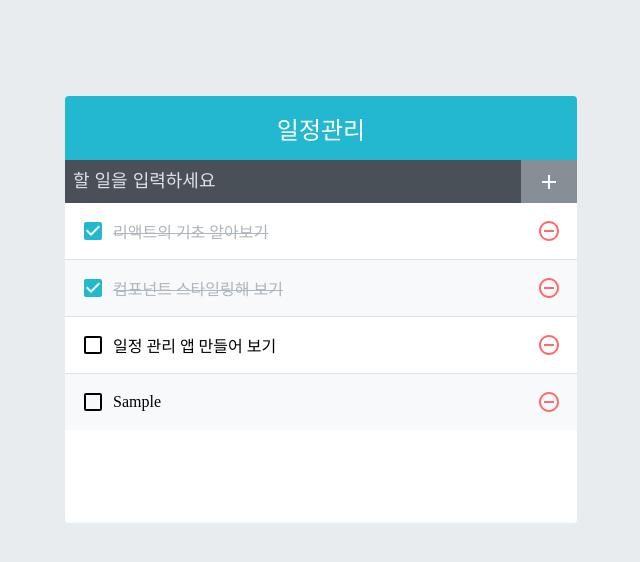
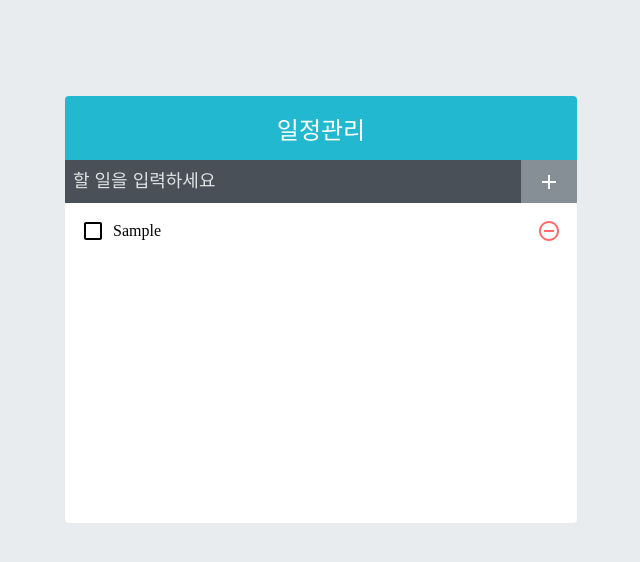
Before and after one commit to yusunghyun/todo-react, a React (Create React App) app in the folder todo-react2/: page / in a window 1280 px wide. Both pictures are taken after typing "Sample" into the empty fields and a click on the button 868 px from the left and 181 px from the top of the page. Shown: the top 562 px of the page, without its empty margins (319-959 px from the left). Built offline with nearby package versions, Linux system fonts and the light colour scheme; the HTML template or start-up script is replaced by a standard one.

Commit message:
최적화

```diff
--- a/todo-react2/package.json
+++ b/todo-react2/package.json
@@ -8,7 +8,8 @@
     "react": "^16.10.2",
     "react-dom": "^16.10.2",
     "react-icons": "^3.7.0",
-    "react-scripts": "3.2.0"
+    "react-scripts": "3.2.0",
+    "react-virtualized": "^9.21.1"
   },
   "scripts": {
     "start": "react-scripts start",
--- a/todo-react2/src/App.js
+++ b/todo-react2/src/App.js
@@ -1,51 +1,64 @@
-import React,{useState,useCallback,useRef} from 'react';
-import TodoTemplate from "./components/TodoTemplate";
+import React, { useState, useCallback, useRef } from 'react';
+import TodoTemplate from './components/TodoTemplate';
 import TodoInsert from './components/TodoInsert';
 import TodoList from './components/TodoList';
 
 
+
 const App = () => {
+  const [todos, setTodos] = useState([]); //빈배열로 시작
 
-  const [todos,setTodos]=useState([
-    { id:1,text:'리액트의 기초 알아보기',checked:true},
-    { id:2,text:'컴포넌트 스타일링해 보기',checked:true},
-    { id:3,text:'일정 관리 앱 만들어 보기',checked:false}
-  ]);
+  const nextId = useRef(1); //useState(1)는 낭비이므로 ref로 하자(=초기값)
 
-  const nextId = useRef(4); //useState(4)는 낭비이므로 ref로 하자
-
-  const onInsert = useCallback(
+  const insertText = useCallback( //useState랑 비슷한데 useCallback()을 겉면에 추가하긴함 ㅋ 그 뭐시냐 ,[] 할수있는기능이 좋아서 쓰는듯 ㅇ.ㅇ
+    // TodoInsert.js로 보낼놈 만들기 ( 내용 입력 PART )
     text => {
-      const todo = {
-        id:nextId.current,
+      const a = { //틀, 객체니까 대입이 : 이거인거다 ㅋㅋㅋ
+        id: nextId.current,
         text,
-        checked:false
+        checked: false,
       };
-      setTodos(todos.concat(todo));
-      nextId.current += 1;// nextId 1씩 더하기
-    },[todos]
+      setTodos(todos => todos.concat(a)); //빈배열에 더하고 거기에 계속 더할 예정 , 원래 use~는 값넣는건데 여기서는 실행&선언이라고 생각하자
+      nextId.current += 1; // nextId 1씩 더하기 useRef사용할 때 .current는 그냥 국룰인거 같다.. 현재값이라고 생각하자
+    },
+    [], //[todos]에서 todos 뺀다음 21번줄 setTodos()에 ()=>이었는데 todos => 로바꿈. 피라미터에 [todos]를 하면 바뀔때마다 새 함수를 만든대!
   );
 
   const onRemove = useCallback(
+    // TodoListItem.js로 보낼놈 만들기 TodoList.js 거쳐야댐 ㅋㅋ( 삭제 담당 )
     id => {
-      setTodos(todos.filter( (inPut)=> inPut.id !== id) )
-    },[todos]
+      setTodos(todos => todos.filter(inPut => inPut.id !== id)); //todos라는 원본배열?에 필터링을 한 새로운 배열을 삽입함. 인자가 id일뿐 id작동과 관계x
+    },
+    [], //[todos]에서 todos 뺀다음 30번줄 setTodos()에 todos => 추가함.
   );
 
   const onToggle = useCallback(
-    id=>{
+    // TodoListItem.js로 보낼놈 만들기 TodoList.js 거쳐야댐 ㅋㅋ( 체크 담당 )
+    id => { //뜻 : 위 filter와 비슷하지만 id가 같은놈이 있으면 checked를 뒤집어서 새로 만들어서 반환해줌.
       setTodos(
-        todos.map(todo=>
-          todo.id===id ? {...todo,checked:!todo.checked}:todo) //todo.id랑id가 다르면 들어온 todo가 똑같은 todo로 탈출.
+        todos =>
+          todos.map(a =>
+            a.id === id
+              ? {
+                  ...a,
+                  checked: !a.checked, //체크드를 뒤집는다.
+                }
+              : a,
+          ), //todo.id랑id가 다르면 들어온 todo가 똑같은 todo로 탈출.
       );
-    },[todos],
-  )
+    },
+    [], //[todos]에서 todos 뺀다음 38번줄 setTodos()에 todos => 추가함.
+  );
 
   return (
     <div>
       <TodoTemplate>
-        <TodoInsert onInsert={onInsert}/>
-        <TodoList todos={todos} onRemove = {onRemove} onToggle={onToggle}/>
+        <TodoInsert
+          a={
+            insertText
+          } /* 설명 : 좌항a는 보낼 이름. 우항{insertText}는 보낼 a의 내용 . todoInsert로 넘길꺼.*/
+        />
+        <TodoList todos={todos} onRemove={onRemove} onToggle={onToggle} />
       </TodoTemplate>
     </div>
   );
--- a/todo-react2/src/components/TodoInsert.js
+++ b/todo-react2/src/components/TodoInsert.js
@@ -1,20 +1,32 @@
-import React ,{useState,useCallback}from 'react';
-import {MdAdd} from 'react-icons/md'; // MdAdd라는 아이콘을 쓴다!
-import './TodoInsert.scss'
+import React, { useState, useCallback } from 'react';
+import { MdAdd } from 'react-icons/md'; // MdAdd라는 아이콘을 쓴다!
+import './TodoInsert.scss';
 
-const TodoInsert = ({onInsert}) => {
+const TodoInsert = ({ a }) => {
+  //여기있는 {onInsert}는 상위에서 받아오는 겨 !
 
-    const [value,setValue]=useState('');
+  const [value, setValue] = useState(''); // 입력창의 기본값
 
-    const onChange=useCallback(e=>{setValue(e.target.value);},[]);
+  const onChange = useCallback(e => {
+    setValue(e.target.value);
+  }, []); //입력창 내용을 value로 추적하도록. ,[] 해서 한번만 만들어놔도 잘 작동되더라
 
-    const onSubmit = useCallback(e=>{onInsert(value);setValue('');
-        e.preventDefault();/*onSubmit은 새로고침을 발생시켜 이를 방지용*/},
-        [onInsert,value]); // submit:엔터가능새로고침발생폼에넣기,click:엔터따로버튼에넣기
+  const onSubmit = useCallback(
+    e => {
+      a(value); // a = {oninsertText} 이니까 value 들어가면 틀도 만들어지고 nextid+=1 도 이루어짐.
+      setValue('');//다시 입력창 초기화
+      e.preventDefault(); /*onSubmit은 새로고침을 발생시켜 이를 방지용 외워 국룰 */
+    },
+    [a, value], // 입력에 따라 실시간 패치를 해야하니까 갑자기 엔터박아도 목록에 들어갈 수 있도록. a 지우면 경고줄이 뜨네 ?.?
+  ); // submit:엔터가능새로고침발생폼에넣기,click:엔터따로버튼에넣기
 
   return (
     <form className="TodoInsert" onSubmit={onSubmit}>
-            <input placeholder="할 일을 입력하세요" value={value} onChange={onChange}/>
+      <input
+        placeholder="할 일을 입력하세요"
+        value={value} //우항의 value는 입력한 그 내용이다 으지간하면 이어빵 하기 편하도록 같은 이름 적는듯.
+        onChange={onChange}
+      />
       <button type="submit">
         <MdAdd /*여기서 쓴다! 버튼을 아이콘화 */ />
       </button>
--- a/todo-react2/src/components/TodoList.js
+++ b/todo-react2/src/components/TodoList.js
@@ -2,13 +2,22 @@ import React from 'react';
 import TodoListItem from './TodoListItem';
 import './TodoList.scss';
 
-
-const TodoList = ({todos,onRemove,onToggle}) => {
-    return (
-        <div className="TodoList">
-            {todos.map((doo)=>(<TodoListItem todo={doo} key={doo.id} onRemove={onRemove} onToggle={onToggle}/* item.js에서 onremove써야하므로 그대로 복붙.*/ />))}
-        </div>
-    );
+const TodoList = ({ todos, onRemove, onToggle }) => {
+  //todos라는 객체들의 배열을 받아왔고 9번줄에서 한개씩 투입할 예정
+  return (
+    <div className="TodoList">
+      {todos.map(doo => ( //아 onRemove랑 onToggle은 그대로 아이템으로 넘어가는데 todos는 전체내용배열?이므로 하나씩 쪼갠걸로 보내주네 그니 이름이 다름ㅋ
+        <TodoListItem
+          todo2={doo}
+          key={doo.id}
+          onRemove={onRemove}
+          onToggle={
+            onToggle
+          } /* item.js에서 onremove,ontoggle써야하므로 그대로 복붙.*/
+        />
+      ))}
+    </div>
+  );
 };
 
-export default TodoList;
+export default React.memo(TodoList); //이제 TodoList컴포넌트는 {todos,onRemove,onToggle}이 바뀌지 않으면 리렌더링 안함. 사실상 todos만 영향있지 뒤에 두개는 넘기기용이니.
--- a/todo-react2/src/components/TodoListItem.js
+++ b/todo-react2/src/components/TodoListItem.js
@@ -1,23 +1,25 @@
 import React from 'react';
-import {MdCheckBoxOutlineBlank,MdCheckBox, MdRemoveCircleOutline} from 'react-icons/md';
+import {
+  MdCheckBoxOutlineBlank,
+  MdCheckBox,
+  MdRemoveCircleOutline,
+} from 'react-icons/md';
 import cn from 'classnames';
-import './TodoListItem.scss'
+import './TodoListItem.scss';
 
-const TodoListItem = ( {todo,onRemove,onToggle} ) => {
-
-    const {id,text,checked}=todo;
-
-    return (
-        <div className="TodoListItem">
-            <div className={cn("checkbox",{checked})} onClick={()=>onToggle(id)}>
-                {checked ? <MdCheckBox/> : <MdCheckBoxOutlineBlank/>}
-                <div className="text">{text}</div>
-            </div>
-            <div className="remove" onClick={()=>onRemove(id)}>
-                <MdRemoveCircleOutline/>
-            </div>
-        </div>
-    );
+const TodoListItem = ({ todo2, onRemove, onToggle }) => {
+  const   {checked} = todo2; // *개씹중요*   const {id} = todo2; 하면 todo2의 id값이 좌항 id로 들어감. const id = todo2.id 와 동일
+  return ( //cn이 뭔데.
+    <div className="TodoListItem">
+      <div className={cn('checkbox', { checked })} onClick={() => onToggle(todo2.id)}>
+        {checked ? <MdCheckBox /> : <MdCheckBoxOutlineBlank />}
+        <div className="text">{todo2.text}</div>
+      </div>
+      <div className="remove" onClick={() => onRemove(todo2.id)}>
+        <MdRemoveCircleOutline />
+      </div>
+    </div>
+  );
 };
 
-export default TodoListItem;
+export default React.memo(TodoListItem); //이제 TodoListItem컴포넌트는 {todo2,onRemove,onToggle}이 바뀌지 않으면 리렌더링 안함.
--- a/todo-react2/src/components/TodoTemplate.js
+++ b/todo-react2/src/components/TodoTemplate.js
@@ -1,11 +1,13 @@
 import React from 'react';
 import './TodoTemplate.scss';
 
-const TodoTemplate = ({ children }) => {
-  return <div className="TodoTemplate">
+const TodoTemplate = ({ children }) => { //시ㅡ발 children 국룰이다 개신기하농 기본 함수?인가바
+  return (
+    <div className="TodoTemplate">
       <div className="app-title">일정관리</div>
       <div className="content">{children}</div>
-  </div>;
+    </div>
+  );
 };
 
 export default TodoTemplate;
```
Also changed, not shown: 1 other file (tests, documents, lock files or other folders). Lines whose indentation alone changed are shown as unchanged.
